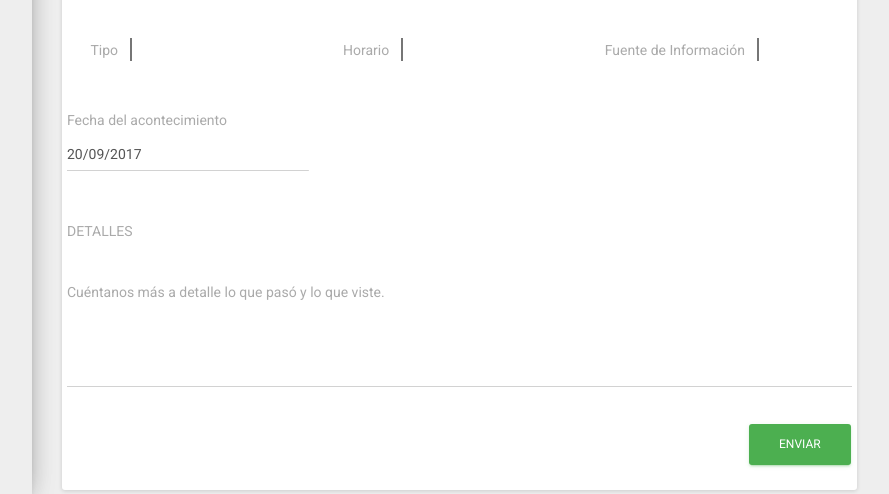
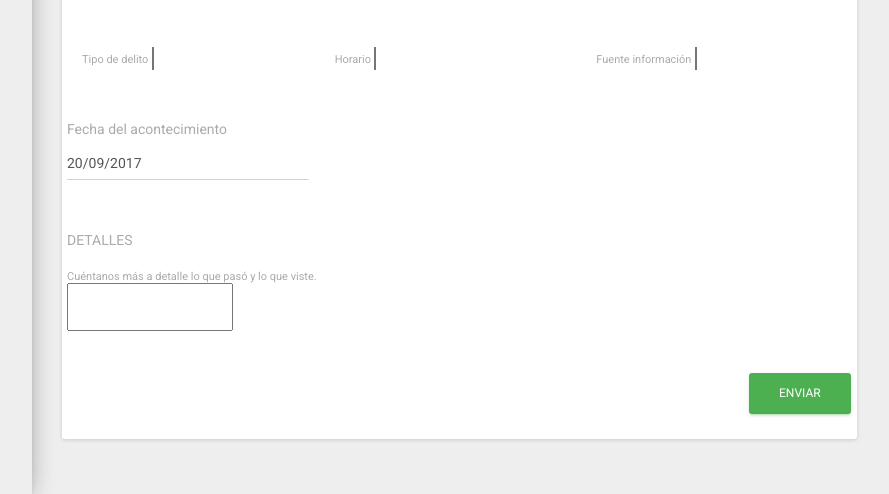
Before and after one commit to Josecalm/seguridadgdl, a Flask app: page /createreport in a window 1280 px wide. Shown: the part 504-998 px from the top of the page, without its empty margins (228-1117 px from the left). Run offline with Flask 2, Linux system fonts and the light colour scheme; the visitor is signed in with stand-in values (Sample User, id 1); data comes from the database, SQL or seed files in the repository; data that the repository does not hold is empty; some libraries are stand-ins or nearby versions.

Commit message:
Updated create report forms

```diff
--- a/app/forms.py
+++ b/app/forms.py
@@ -1,7 +1,7 @@
 from flask_wtf import FlaskForm
-from wtforms import StringField, PasswordField, SubmitField
+from wtforms import StringField, PasswordField, SubmitField, SelectField, TextAreaField
 from wtforms.validators import DataRequired, ValidationError, Email, EqualTo
-from app.models import Persona, Usuario
+from app.models import Persona, Usuario, CatalogoDelito
 
 class LoginForm(FlaskForm):
     username = StringField('Usuario', validators=[DataRequired()])
@@ -25,3 +25,10 @@ class RegistrationForm(FlaskForm):
         user = Usuario.query.filter_by(correo=email.data).first()
         if user is not None:
             raise ValidationError('Ya existe un usuario registrado con ese correo. Por favor ingrese otro.')
+
+class CreateReportForm(FlaskForm):
+    crime = SelectField('Tipo de delito', coerce=int)
+    hour = SelectField('Horario', coerce=int)
+    reference = SelectField('Fuente información', coerce=int)
+    details = TextAreaField()
+    submit = SubmitField('Crear reporte')
--- a/app/routes.py
+++ b/app/routes.py
@@ -1,6 +1,6 @@
 from flask import render_template, flash, redirect, url_for
 from app import app, db
-from app.forms import LoginForm, RegistrationForm
+from app.forms import LoginForm, RegistrationForm, CreateReportForm
 from flask_login import current_user, login_user, logout_user, login_required
 from app.models import Persona, Usuario, CatalogoDelito, CatalogoHorario, \
     CatalogoFuenteInfo
@@ -48,9 +48,9 @@ def register():
 @app.route('/createreport')
 @login_required
 def create_report():
-    crimes = CatalogoDelito.query.all()
-    hours = CatalogoHorario.query.all()
-    info = CatalogoFuenteInfo.query.all()
-    form = LoginForm() # Temporal fix TODO: create ReportForm
+    form = CreateReportForm()
+    form.crime.choices = [(c.id, c.descripcion) for c in CatalogoDelito.query.all()]
+    form.hour.choices = [(h.id, h.descripcion) for h in CatalogoHorario.query.all()]
+    form.reference.choices = [(r.id, r.descripcion) for r in CatalogoFuenteInfo.query.all()]
     return render_template('create_report.html', title='Crear Reporte', active='add_report',
-         delitos=crimes, horarios=hours, fuentes=info, form=form)
+        form=form)
--- a/app/templates/create_report.html
+++ b/app/templates/create_report.html
@@ -18,33 +18,18 @@
                     </div>
                     <div class="row">
                       <div class="col-md-4">
-                        <div class="form-group label-floating">
-                          <label class="label">Tipo</label>
-                            <select name="crime">
-                              {% for delito in delitos %}
-                                <option value="{{ delito.id }}"> {{ delito.descripcion }} </option>
-                              {% endfor %}
-                            </select>
+                        <div class="form-group">
+                          {{ form.crime.label(class="control-label") }} {{ form.crime }}
                         </div>
                       </div>
                       <div class="col-md-4">
-                        <div class="form-group label-floating">
-                          <label class="label">Horario</label>
-                            <select name="hour">
-                              {% for horario in horarios %}
-                                <option value="{{ horario.id }}"> {{ horario.descripcion }} </option>
-                              {% endfor %}
-                            </select>
+                        <div class="form-group">
+                          {{ form.hour.label(class="control-label") }} {{ form.hour }}
                         </div>
                       </div>
                       <div class="col-md-4">
-                        <div class="form-group label-floating">
-                            <label class="label">Fuente de Información</label>
-                            <select name="reference">
-                              {% for fuente in fuentes %}
-                                <option value="{{ fuente.id }}"> {{ fuente.descripcion }} </option>
-                              {% endfor %}
-                            </select>
+                        <div class="form-group">
+                            {{ form.reference.label(class="control-label") }} {{ form.reference }}
                         </div>
                       </div>
                       <div class="row">
@@ -61,7 +46,7 @@
                             <label>DETALLES</label>
                               <div class="form-group label-floating">
                                 <label class="control-label">Cuéntanos más a detalle lo que pasó y lo que viste.</label>
-                                <textarea class="form-control" rows="5"></textarea>
+                                {{ form.details }}
                               </div>
                           </div>
                         </div>
```
